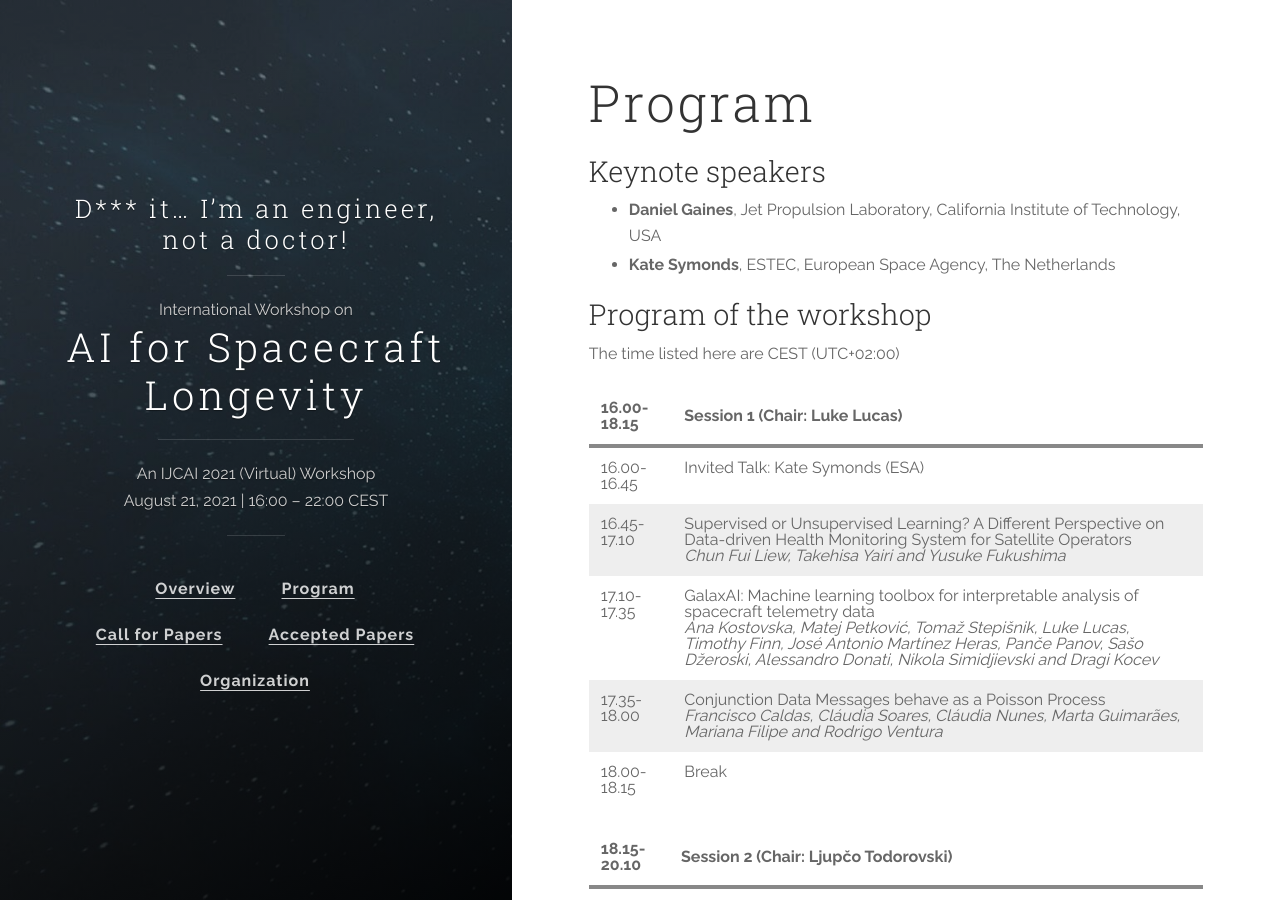
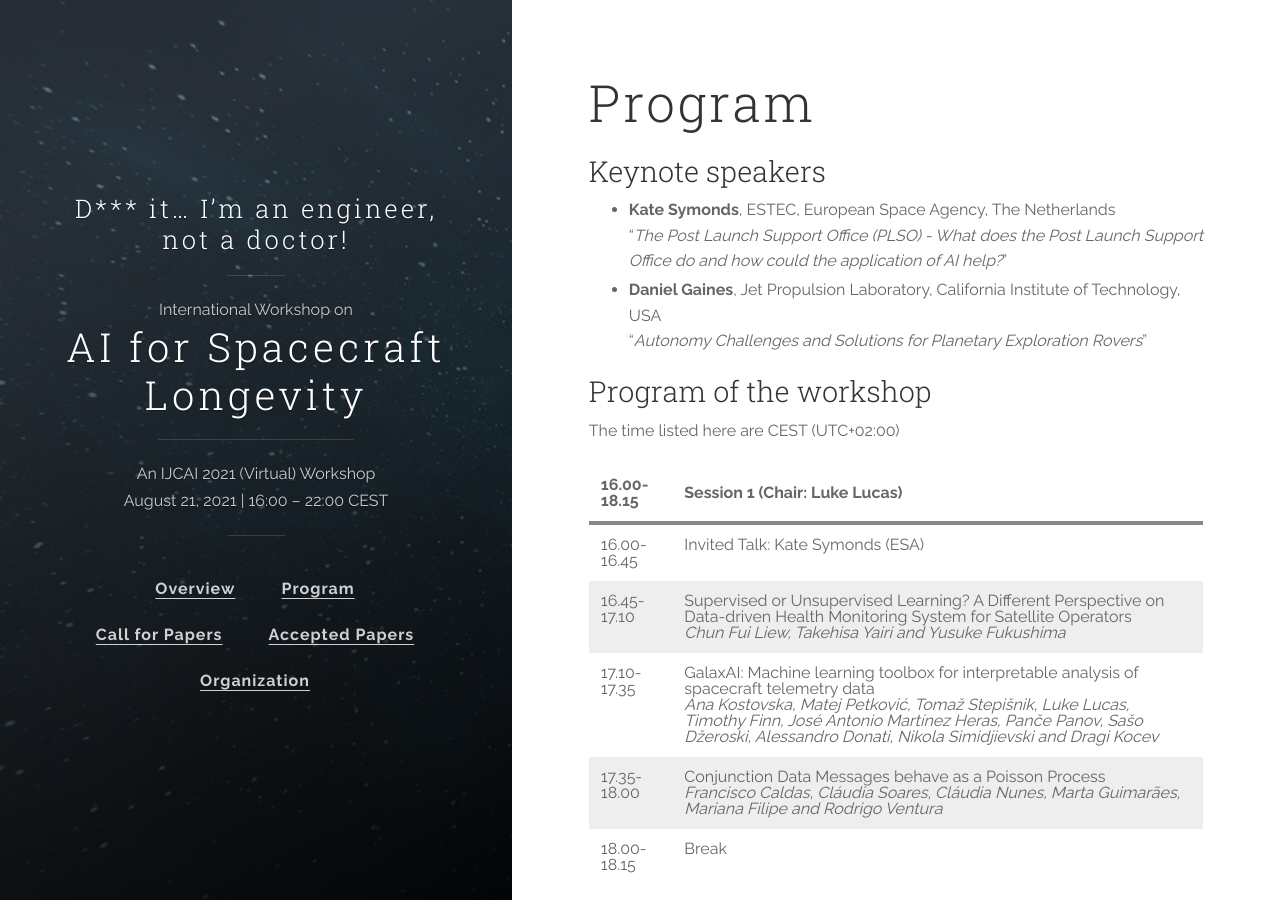
Before and after one commit to ai4spacecraft/ai4spacecraft.github.io, a Jekyll site: the page built from program.md, in a window 1280 px wide and 900 px high. Built offline with Jekyll 4.4.1, drawn with Linux system fonts in a browser that asks for light colours.

Commit message:
Update program.md

```diff
--- a/program.md
+++ b/program.md
@@ -6,8 +6,11 @@ title:  "Program"
 
 ### Keynote speakers
 
+- **Kate Symonds**, ESTEC, European Space Agency, The Netherlands
+"_The Post Launch Support Office (PLSO) - What does the Post Launch Support Office do and how could the application of AI help?_"
 - **Daniel Gaines**, Jet Propulsion Laboratory, California Institute of Technology, USA
-- **Kate Symonds**, ESTEC, European Space Agency, The Netherlands
+"_Autonomy Challenges and Solutions for Planetary Exploration Rovers_"
+
 
 ### Program of the workshop
 
```
